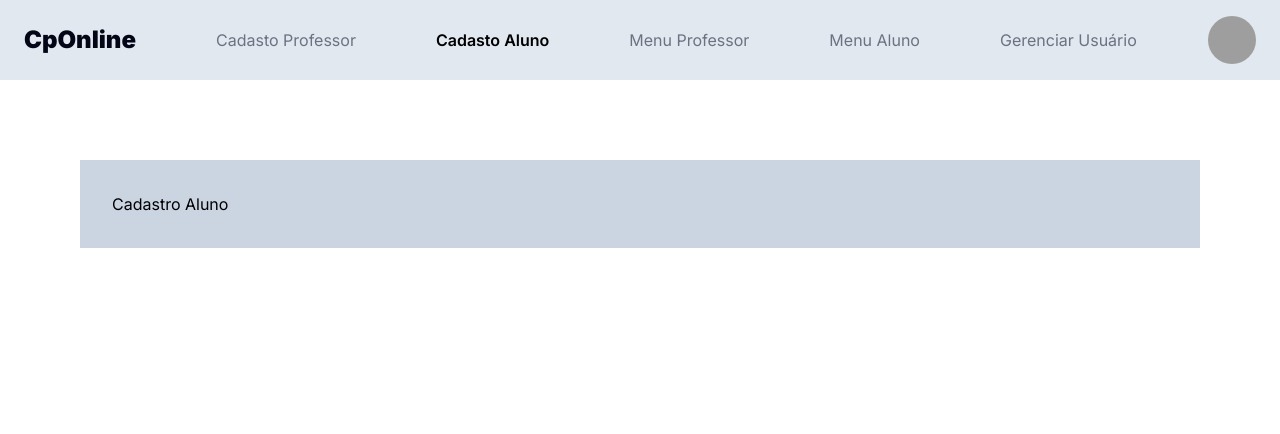
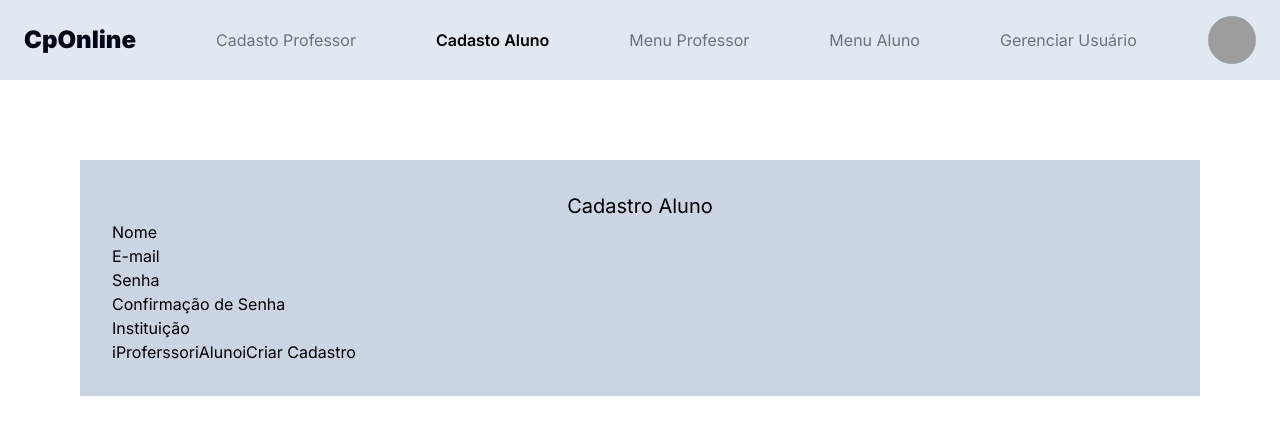
Before and after one commit to mfcgimenes1702/CpOnline, a Next.js app: page /CadastroAluno in a window 1280 px wide. Shown: the top 434 px of the page. Built offline with nearby package versions, Linux system fonts and the light colour scheme; grey boxes are pictures that could not be loaded.

Commit message:
Aula 21082023

```diff
--- a/src/app/CadastroAluno/page.js
+++ b/src/app/CadastroAluno/page.js
@@ -9,7 +9,37 @@ export default function CadastroAluno() {
   <NavBar/>
 
     <main className="bg-slate-300 m-20 p-8">
-      <h2>Cadastro Aluno</h2>
+      <h2 className="text-xl flex justify-center">Cadastro Aluno</h2>
+
+     <div>
+      <div id="data">
+       <div id="data-row">
+        <div>
+          <span>Nome</span>
+        </div>
+        <div>
+          <span>E-mail</span>
+        </div>
+        <div>
+          <span>Senha</span>
+          </div>
+          <div>
+          <span>Confirmação de Senha</span>
+          </div>
+          <div>
+          <span>Instituição</span>
+          </div>
+          <div>
+          <span>i</span>
+          <span>Proferssor</span>
+          <span>i</span>
+          <span>Aluno</span>
+          <span>i</span>
+          <span>Criar Cadastro</span>
+          </div>
+       </div>
+      </div>
+     </div>
     </main>
   </>
 
```
